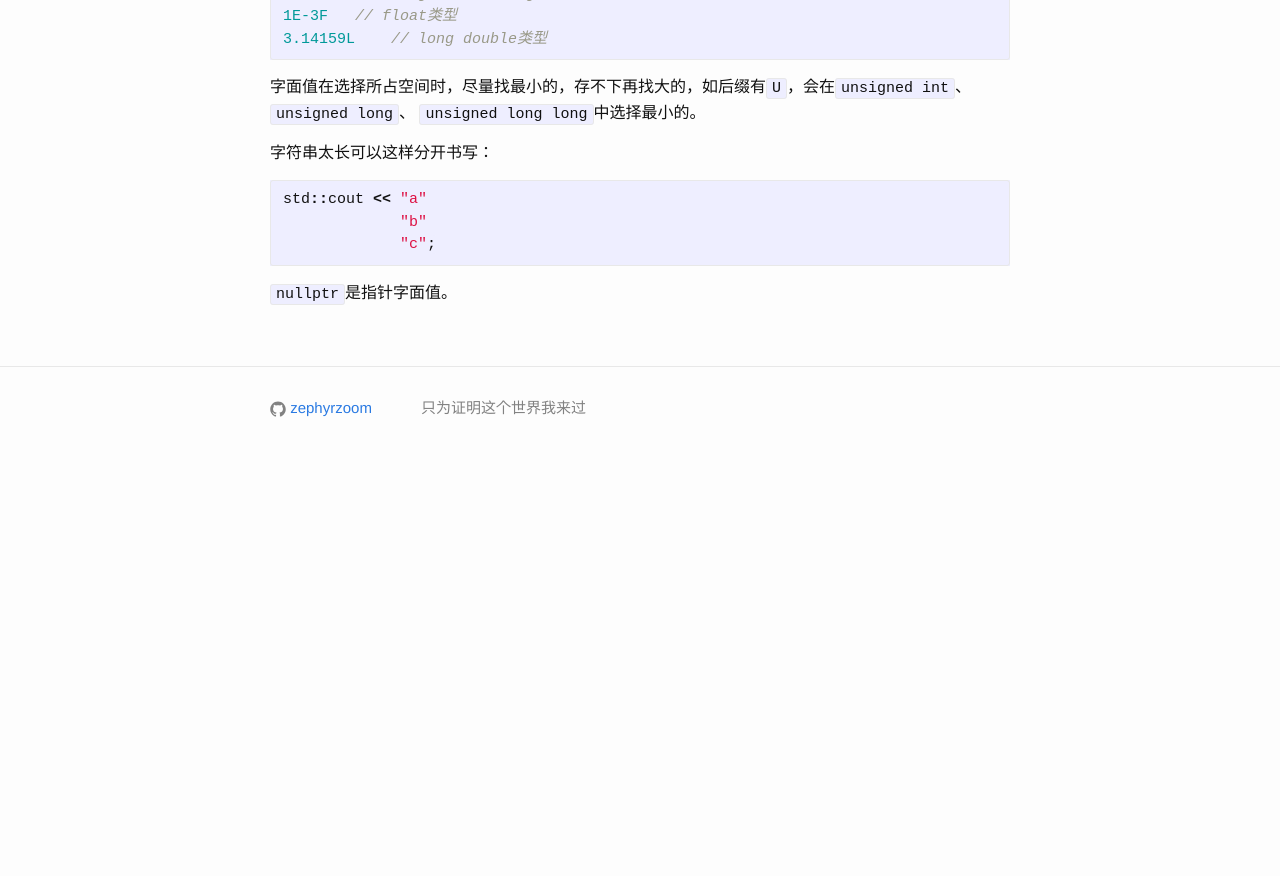
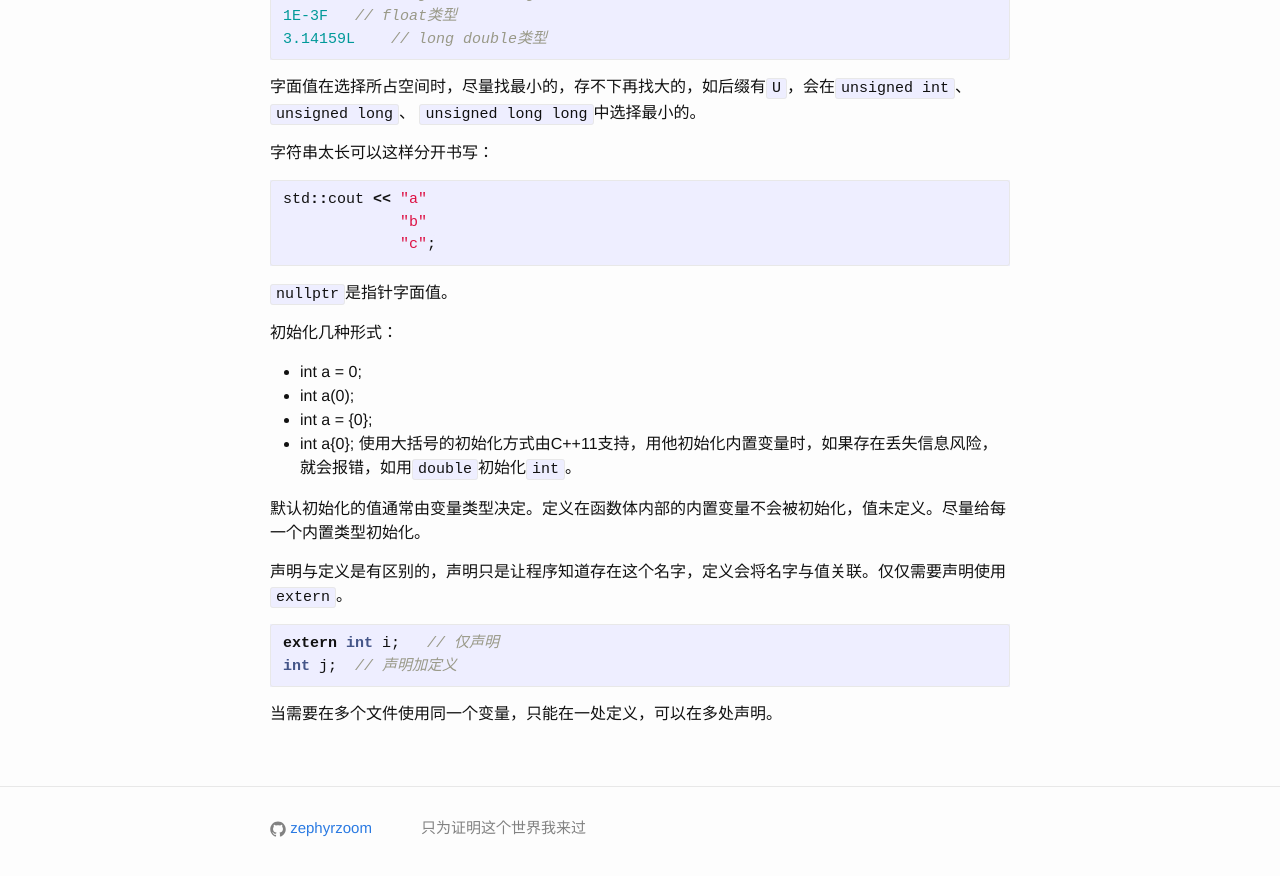
Before and after one commit to zephyrzoom/zephyrzoom.github.io, a Jekyll site: the page built from _posts/2016-08-11-cpp.md, in a window 1280 px wide and 900 px high, scrolled down 1340 px. Shown: the top 876 px of the window. Built offline with Jekyll 4.4.1, drawn with Linux system fonts in a browser that asks for light colours; before the commit the page ends 1820 px from its top, so only the background shows below that.

Commit message:
update cpp

````diff
--- a/_posts/2016-08-11-cpp.md
+++ b/_posts/2016-08-11-cpp.md
@@ -70,3 +70,21 @@ std::cout << "a"
 ```
 
 `nullptr`是指针字面值。
+
+初始化几种形式：
+
+- int a = 0;
+- int a(0);
+- int a = {0};
+- int a{0};
+使用大括号的初始化方式由C++11支持，用他初始化内置变量时，如果存在丢失信息风险，就会报错，如用`double`初始化`int`。
+
+默认初始化的值通常由变量类型决定。定义在函数体内部的内置变量不会被初始化，值未定义。尽量给每一个内置类型初始化。
+
+声明与定义是有区别的，声明只是让程序知道存在这个名字，定义会将名字与值关联。仅仅需要声明使用`extern`。
+
+```c++
+extern int i;   // 仅声明
+int j;  // 声明加定义
+```
+当需要在多个文件使用同一个变量，只能在一处定义，可以在多处声明。
````
Also changed, not shown: other parts of _posts/2016-08-11-cpp.md (+1 -1 lines).
